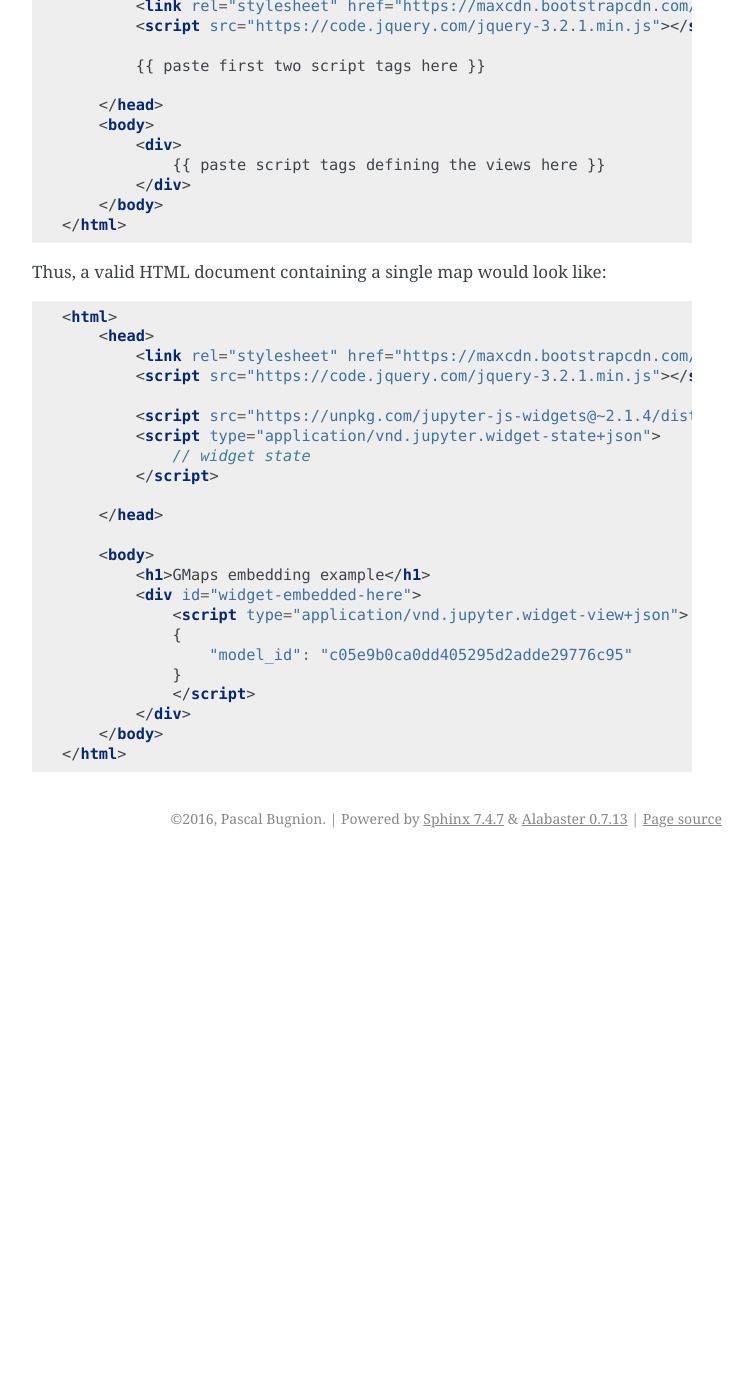
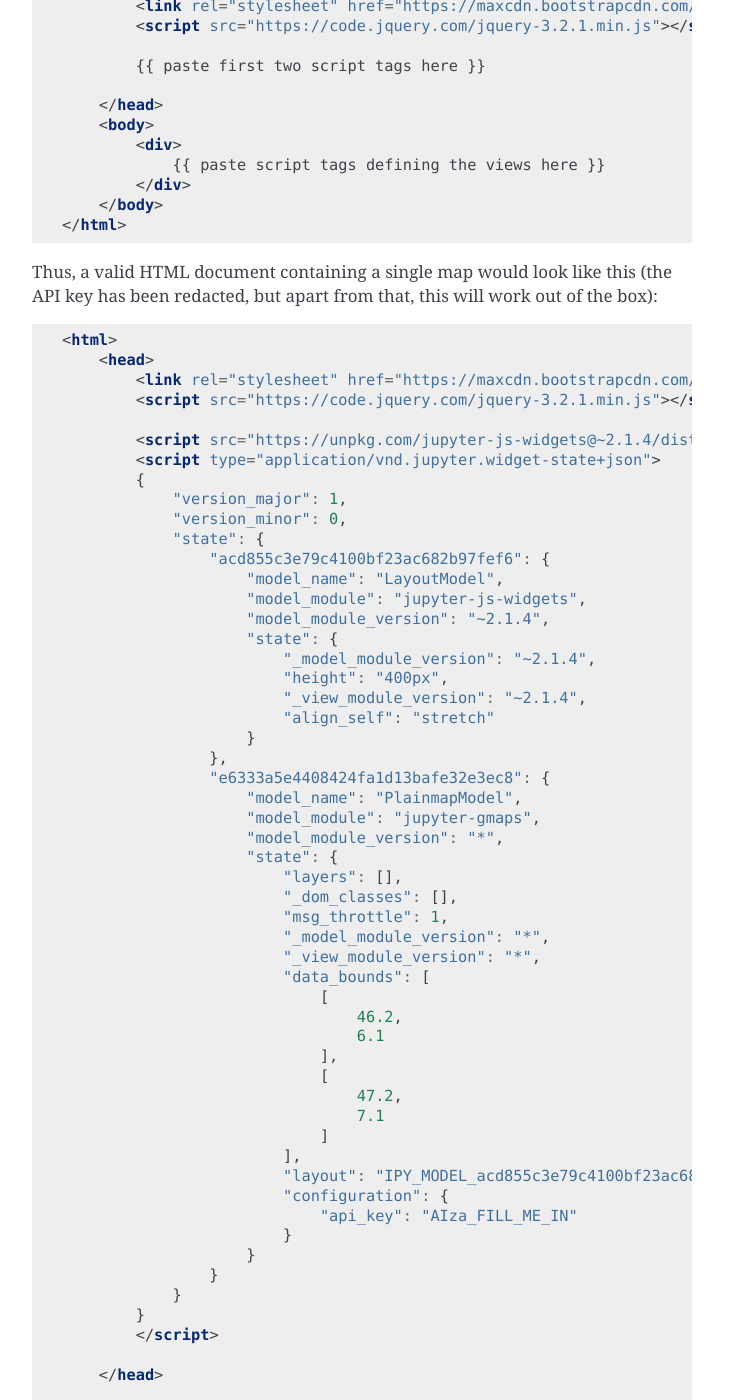
Before and after one commit to pbugnion/gmaps, a Sphinx documentation site: the page built from docs/source/export.rst, in a window 1280 px wide and 1400 px high, scrolled down 1252 px. Shown: the whole window, without its empty margins (388-1141 px from the left). Built offline with Sphinx 7.4.7, drawn with Linux system fonts in a browser that asks for light colours; before the commit the page ends 2110 px from its top, so only the background shows below that.

Commit message:
Add state explicitly in documentation

```diff
--- a/docs/source/export.rst
+++ b/docs/source/export.rst
@@ -67,7 +67,7 @@ Additionally, you will need to import `jupyter-gmaps`, JQuery and the Bootstrap
     </html>
 
 
-Thus, a valid HTML document containing a single map would look like:
+Thus, a valid HTML document containing a single map would look like this (the API key has been redacted, but apart from that, this will work out of the box):
 
 .. code-block:: html
 
@@ -78,7 +78,49 @@ Thus, a valid HTML document containing a single map would look like:
 
            <script src="https://unpkg.com/jupyter-js-widgets@~2.1.4/dist/embed.js"></script>
            <script type="application/vnd.jupyter.widget-state+json">
-               // widget state
+           {
+               "version_major": 1,
+               "version_minor": 0,
+               "state": {
+                   "acd855c3e79c4100bf23ac682b97fef6": {
+                       "model_name": "LayoutModel",
+                       "model_module": "jupyter-js-widgets",
+                       "model_module_version": "~2.1.4",
+                       "state": {
+                           "_model_module_version": "~2.1.4",
+                           "height": "400px",
+                           "_view_module_version": "~2.1.4",
+                           "align_self": "stretch"
+                       }
+                   },
+                   "e6333a5e4408424fa1d13bafe32e3ec8": {
+                       "model_name": "PlainmapModel",
+                       "model_module": "jupyter-gmaps",
+                       "model_module_version": "*",
+                       "state": {
+                           "layers": [],
+                           "_dom_classes": [],
+                           "msg_throttle": 1,
+                           "_model_module_version": "*",
+                           "_view_module_version": "*",
+                           "data_bounds": [
+                               [
+                                   46.2,
+                                   6.1
+                               ],
+                               [
+                                   47.2,
+                                   7.1
+                               ]
+                           ],
+                           "layout": "IPY_MODEL_acd855c3e79c4100bf23ac682b97fef6",
+                           "configuration": {
+                               "api_key": "AIza_FILL_ME_IN"
+                           }
+                       }
+                   }
+               }
+           }
            </script>
 
        </head>
```
